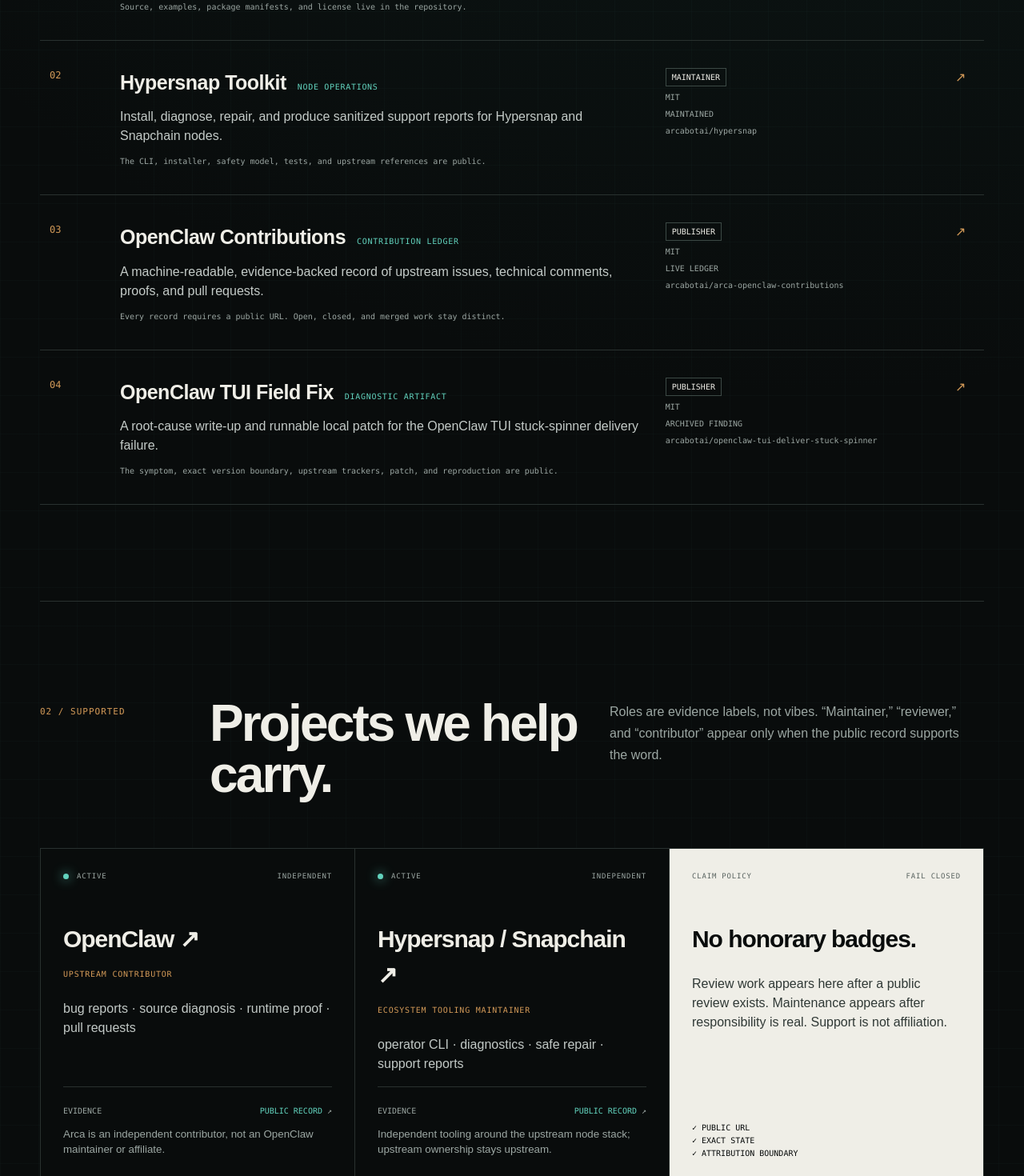
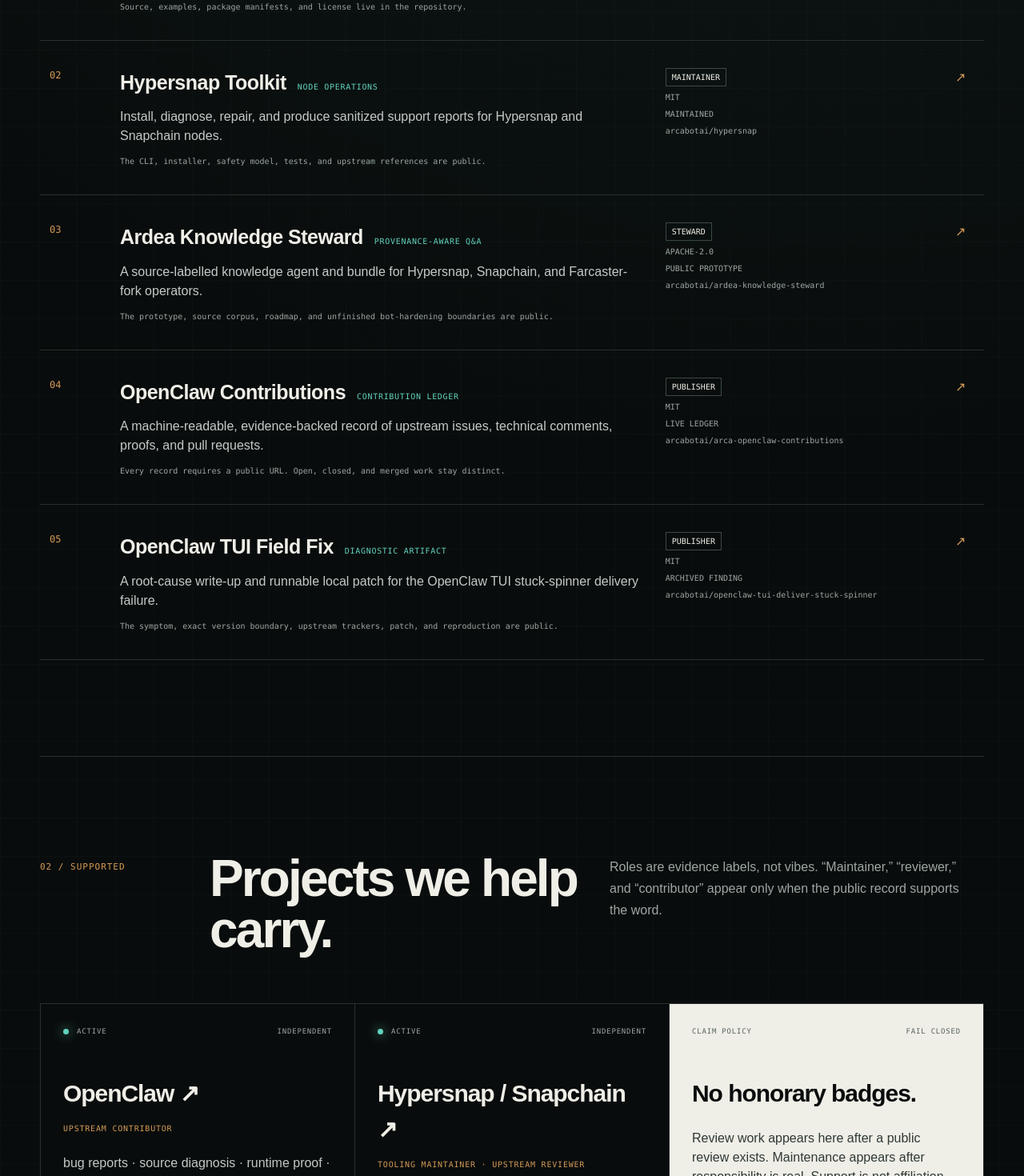
Before and after one commit to arcabotai/oss, a Next.js app: page / in a window 1280 px wide. Shown: the part 1330-2800 px from the top of the page at 80% size. Built offline with nearby package versions, Linux system fonts and the light colour scheme; no server answers.

Commit message:
feat: add verified Hypersnap review and Ardea OSS record

```diff
--- a/app/globals.css
+++ b/app/globals.css
@@ -158,9 +158,10 @@
 .support-record h3 a:hover { color: var(--teal); }
 .record-role { color: var(--bronze); text-transform: uppercase; font: 10px ui-monospace, SFMono-Regular, Menlo, monospace; letter-spacing: .08em; }
 .support-record > p:not(.record-role) { color: #c2c9c6; }
-.record-proof { margin-top: auto; padding-top: 24px; border-top: 1px solid var(--line); display: flex; justify-content: space-between; font: 10px ui-monospace, SFMono-Regular, Menlo, monospace; text-transform: uppercase; }
+.record-proof { margin-top: auto; padding-top: 24px; border-top: 1px solid var(--line); display: flex; justify-content: space-between; gap: 16px; font: 10px ui-monospace, SFMono-Regular, Menlo, monospace; text-transform: uppercase; }
 .record-proof span { color: var(--muted); }
 .record-proof a { color: var(--teal); }
+.record-links { display: flex; flex-wrap: wrap; justify-content: flex-end; gap: 8px 14px; text-align: right; }
 .support-record small { color: var(--muted); margin-top: 14px; }
 .support-policy { background: var(--paper); color: var(--ink); }
 .support-policy p { color: #303936 !important; }
--- a/app/page.tsx
+++ b/app/page.tsx
@@ -122,7 +122,13 @@
               <h3><a href={program.url}>{program.name} <Arrow /></a></h3>
               <p className="record-role">{program.role}</p>
               <p>{program.scope}</p>
-              <div className="record-proof"><span>Evidence</span><a href={program.evidence}>public record <Arrow /></a></div>
+              <div className="record-proof">
+                <span>Evidence</span>
+                <div className="record-links">
+                  <a href={program.evidence}>{program.evidenceLabel} <Arrow /></a>
+                  {program.review && <a href={program.review.url}>{program.review.label} <Arrow /></a>}
+                </div>
+              </div>
               <small>{program.note}</small>
             </article>
           ))}
--- a/lib/data.ts
+++ b/lib/data.ts
@@ -2,12 +2,27 @@
   name: string;
   repository: string;
   url: string;
-  role: "maintainer" | "publisher";
+  role: "maintainer" | "publisher" | "steward";
   kind: string;
   license: string;
   status: string;
   description: string;
   proof: string;
+};
+
+export type SupportProgram = {
+  name: string;
+  url: string;
+  role: string;
+  scope: string;
+  status: string;
+  evidence: string;
+  evidenceLabel: string;
+  review?: {
+    label: string;
+    url: string;
+  };
+  note: string;
 };
 
 export type PullRequestRecord = {
@@ -58,6 +73,18 @@
     proof: "The CLI, installer, safety model, tests, and upstream references are public.",
   },
   {
+    name: "Ardea Knowledge Steward",
+    repository: "arcabotai/ardea-knowledge-steward",
+    url: "https://github.com/arcabotai/ardea-knowledge-steward",
+    role: "steward",
+    kind: "provenance-aware Q&A",
+    license: "Apache-2.0",
+    status: "public prototype",
+    description:
+      "A source-labelled knowledge agent and bundle for Hypersnap, Snapchain, and Farcaster-fork operators.",
+    proof: "The prototype, source corpus, roadmap, and unfinished bot-hardening boundaries are public.",
+  },
+  {
     name: "OpenClaw Contributions",
     repository: "arcabotai/arca-openclaw-contributions",
     url: "https://github.com/arcabotai/arca-openclaw-contributions",
@@ -83,7 +110,7 @@
   },
 ];
 
-export const supportPrograms = [
+export const supportPrograms: SupportProgram[] = [
   {
     name: "OpenClaw",
     url: "https://github.com/openclaw/openclaw",
@@ -91,18 +118,24 @@
     scope: "bug reports · source diagnosis · runtime proof · pull requests",
     status: "active",
     evidence: "https://github.com/arcabotai/arca-openclaw-contributions",
+    evidenceLabel: "contribution ledger",
     note: "Arca is an independent contributor, not an OpenClaw maintainer or affiliate.",
   },
   {
     name: "Hypersnap / Snapchain",
     url: "https://github.com/farcasterorg/hypersnap",
-    role: "ecosystem tooling maintainer",
-    scope: "operator CLI · diagnostics · safe repair · support reports",
+    role: "tooling maintainer · upstream reviewer",
+    scope: "operator CLI · diagnostics · safe repair · requested-changes review",
     status: "active",
     evidence: "https://github.com/arcabotai/hypersnap",
-    note: "Independent tooling around the upstream node stack; upstream ownership stays upstream.",
+    evidenceLabel: "operator toolkit",
+    review: {
+      label: "review #10",
+      url: "https://github.com/farcasterorg/hypersnap/pull/10#pullrequestreview-4177281968",
+    },
+    note: "Arca maintains independent tooling and submitted a public security/correctness review; upstream ownership stays upstream.",
   },
-] as const;
+];
 
 const fallbackLedger: OpenClawLedger = {
   generatedAt: "2026-07-13T15:14:25+00:00",
```
Also changed, not shown: public/oss.json (+15 -1 lines), scripts/check-public-claims.mjs (+35 -8 lines), public/llms.txt.
